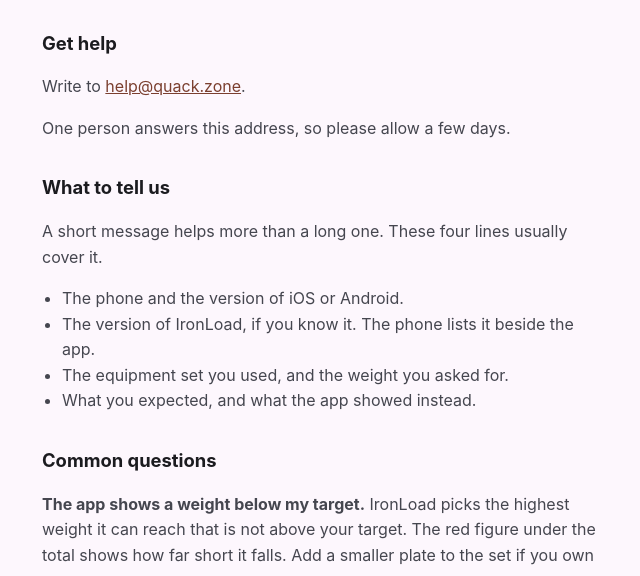
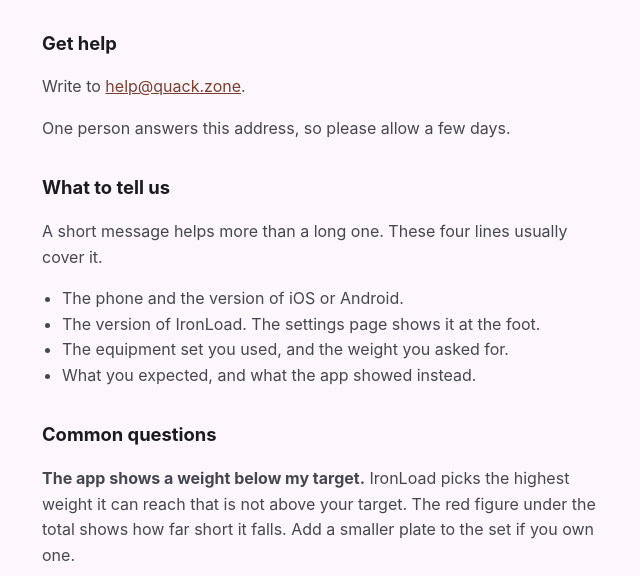
Before and after one commit to JoachimC/JoachimC.github.io, a plain HTML site: page ironload/support.html in a window 1280 px wide. Shown: the part 174-750 px from the top of the page, without its empty margins (314-954 px from the left). Drawn offline with Linux system fonts and the light colour scheme.

Commit message:
Say where the app shows its version
The settings page now shows the version at the foot, so the support page can
give a firm answer instead of "if you know it".

```diff
--- a/ironload/support.html
+++ b/ironload/support.html
@@ -36,7 +36,7 @@ footer { margin-top: 3rem; padding-top: 1rem; border-top: 1px solid var(--edge);
 <p>One person answers this address, so please allow a few days.</p>
 <h2>What to tell us</h2>
 <p>A short message helps more than a long one. These four lines usually cover it.</p>
-<ul><li>The phone and the version of iOS or Android.</li><li>The version of IronLoad, if you know it. The phone lists it beside the app.</li><li>The equipment set you used, and the weight you asked for.</li><li>What you expected, and what the app showed instead.</li></ul>
+<ul><li>The phone and the version of iOS or Android.</li><li>The version of IronLoad. The settings page shows it at the foot.</li><li>The equipment set you used, and the weight you asked for.</li><li>What you expected, and what the app showed instead.</li></ul>
 <h2>Common questions</h2>
 <p><strong>The app shows a weight below my target.</strong> IronLoad picks the highest weight it can reach that is not above your target. The red figure under the total shows how far short it falls. Add a smaller plate to the set if you own one.</p>
 <p><strong>The weight on the plates does not match my target unit.</strong> A set can mix units. IronLoad shows the number printed on the plate first, then the same weight in the unit you read. Change the unit you read on the settings page.</p>
```
